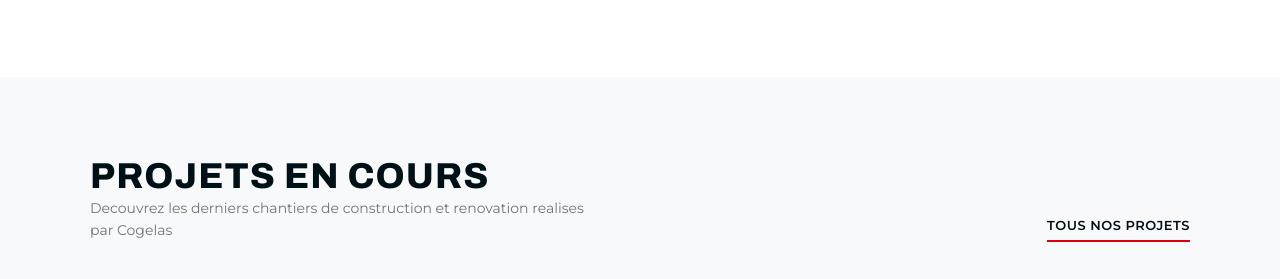
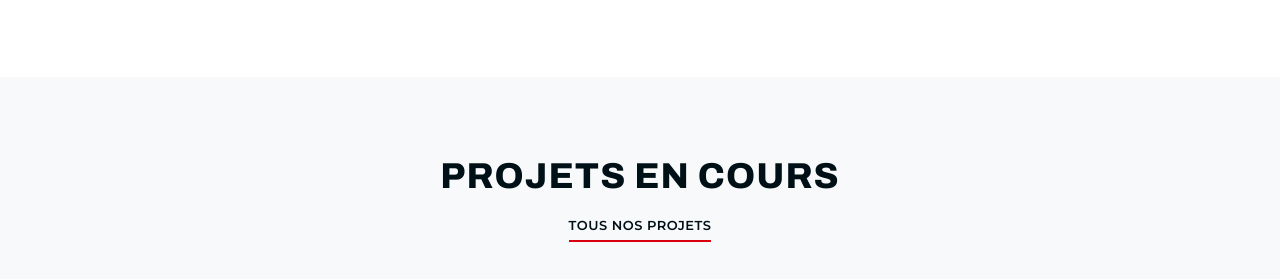
Before and after one commit to badr-fullstack-dev/Cogelas-Website, a website: page Cogelas-frontend/index.html in a window 1280 px wide. Shown: the part 1876-2155 px from the top of the page. Drawn offline with Linux system fonts and the light colour scheme.

Commit message:
polish: hero size, centered projects header, sharper realisations bg
- Hero h1: shrink from clamp(40, 7vw, 92) back to clamp(32, 4.6vw, 56)
  per client. Archivo Black font kept; tracking eased to -0.01em and
  line-height to 1.1 to suit the smaller display size.
- Projects section: drop the "Decouvrez les derniers chantiers..."
  subtitle, restructure header as a vertical stack via new
  .section-header--centered modifier (title centered + "Tous nos
  projets" link centered below it). All flex semantics inherited.
- realisation-fond.webp: source was 800x451 (24KB) and looked blurry
  upscaled to a 1920+ hero. Re-resampled with PIL LANCZOS to
  1920x1082, applied UnsharpMask (r=1.2, %=80) and a 1.04 contrast
  bump to recover edge definition. Resaved at WebP q=90 (208KB).
  Not magic — no real detail added — but visibly sharper than letting
  the browser do its own upscale on a 800px source.

Co-Authored-By: Claude Opus 4.7 (1M context) <noreply@anthropic.com>

```diff
--- a/Cogelas-frontend/index.html
+++ b/Cogelas-frontend/index.html
@@ -160,11 +160,8 @@
     <!-- ========== PROJECTS ========== -->
     <section class="projects" id="projects">
       <div class="container">
-        <div class="section-header">
-          <div>
-            <h2>Projets en cours</h2>
-            <p>Decouvrez les derniers chantiers de construction et renovation realises par Cogelas</p>
-          </div>
+        <div class="section-header section-header--centered">
+          <h2>Projets en cours</h2>
           <a href="realisations.html">Tous nos projets</a>
         </div>
         <div class="projects-grid">
--- a/Cogelas-frontend/style.css
+++ b/Cogelas-frontend/style.css
@@ -229,11 +229,11 @@ img { max-width: 100%; height: auto; display: block; }
 
 .hero-content h1 {
   font-family: "Archivo Black", "Montserrat", system-ui, sans-serif;
-  font-size: clamp(40px, 7vw, 92px);
+  font-size: clamp(32px, 4.6vw, 56px);
   font-weight: 400;            /* Archivo Black ships only 400 — IS the weight */
   color: var(--white);
-  letter-spacing: -0.015em;
-  line-height: 1.02;
+  letter-spacing: -0.01em;
+  line-height: 1.1;
   margin-bottom: 20px;
   text-transform: none;
   text-wrap: balance;
@@ -572,6 +572,14 @@ img { max-width: 100%; height: auto; display: block; }
 }
 
 .section-header a:hover { color: var(--accent); }
+
+/* Centered variant: title centered, link sits below also centered */
+.section-header--centered {
+  flex-direction: column;
+  align-items: center;
+  text-align: center;
+  gap: 18px;
+}
 
 /* === EXPERTISES GRID === */
 .expertises {
```
Also changed, not shown: Cogelas-frontend/media/realisation-fond.webp.
